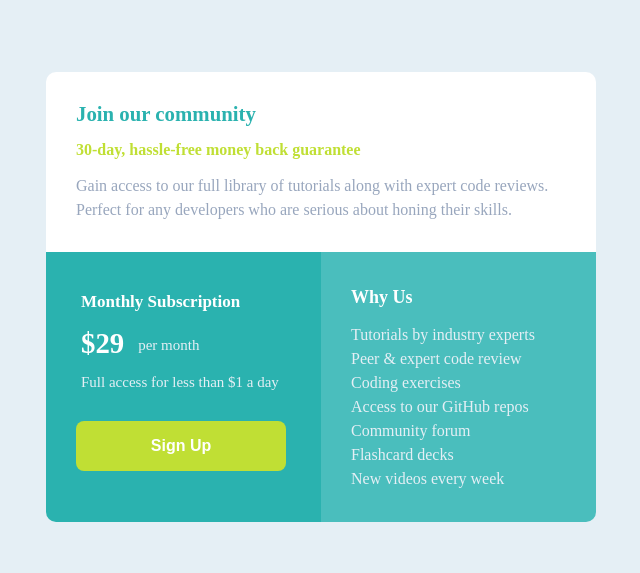
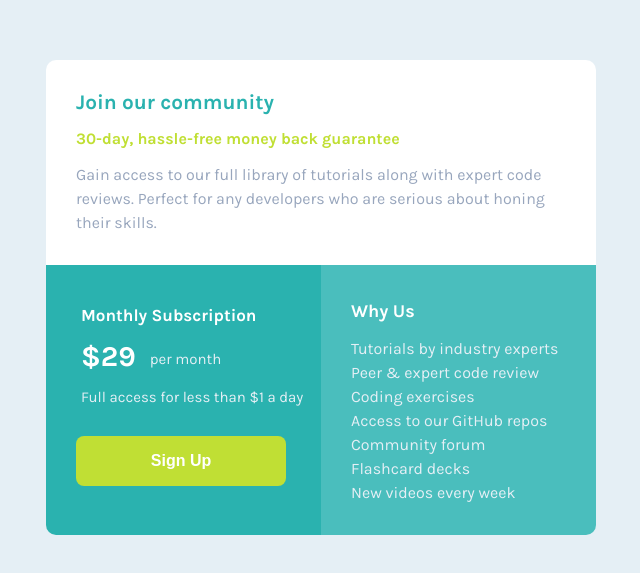
Before and after one commit to chaima652/Single-price-grid-component, a plain HTML site: page index.html in a window 1280 px wide. Shown: the part 103-676 px from the top of the page, without its empty margins (319-959 px from the left). Drawn offline with Linux system fonts and the light colour scheme.

Commit message:
Update style.css

```diff
--- a/style.css
+++ b/style.css
@@ -27,7 +27,7 @@
 	justify-content: center;
 	background-color: hsl(204, 43%, 93%);
 	padding: 100px 30px;
-	  font-family:var( 'karla', sans-serif);
+    	 font-family: var(--font-family);
 }
 .container {
 	display: grid;
```
